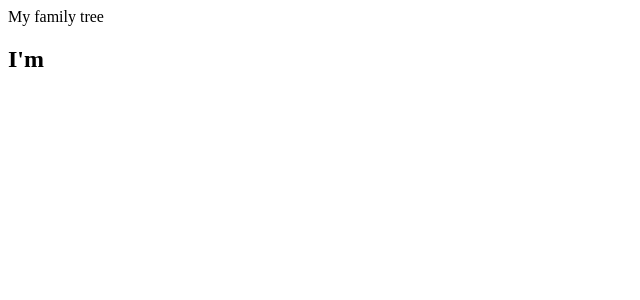
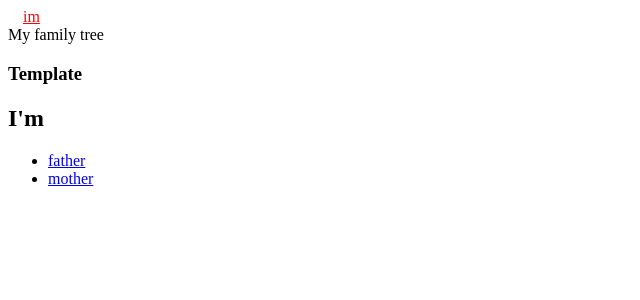
Before and after one commit to uezdy/indexby, a Next.js app: page /im in a window 1280 px wide. Shown: the top 300 px of the page, without its empty margins (0-640 px from the left). Built offline with nearby package versions, Linux system fonts and the light colour scheme.

Commit message:
add routing

```diff
--- a/app/im/page.tsx
+++ b/app/im/page.tsx
@@ -1,4 +1,16 @@
 // `app/dashboard/page.tsx` is the UI for the `/dashboard` URL
+import React from "react";
+
 export default function Page() {
-    return <h1>I&apos;m</h1>
+    return <>
+        <h1>I&apos;m</h1>
+        <ul>
+            <li>
+                <a href="/im/father">father</a>
+            </li>
+            <li>
+                <a href="/im/mother">mother</a>
+            </li>
+        </ul>
+    </>
 }
--- /dev/null
+++ b/app/im/template.tsx
@@ -0,0 +1,6 @@
+export default function Template({ children }: { children: React.ReactNode }) {
+    return <>
+        <h3>Template</h3>
+        <div>{children}</div>
+    </>
+}
--- a/app/layout.tsx
+++ b/app/layout.tsx
@@ -1,12 +1,13 @@
 import React from 'react';
+import {NavLinks} from "./ui/nav-links";
 
 export default function RootLayout({children}: {children: React.ReactNode}) {
     return (
         <html lang="en">
-        <head>
-            <title>12343221</title>
-        </head>
-        <body>{children}</body>
+        <body>
+            <NavLinks />
+            {children}
+        </body>
         </html>
     )
 }
--- a/app/styles/styles.css
+++ b/app/styles/styles.css
@@ -0,0 +1,3 @@
+.link.active {
+    color: red;
+}
--- /dev/null
+++ b/app/ui/nav-links.tsx
@@ -0,0 +1,25 @@
+'use client'
+
+import { usePathname } from 'next/navigation';
+import Link from 'next/link'
+import '@/styles/styles.css'
+
+export function NavLinks() {
+    const pathname = usePathname()
+
+    return (
+        <nav>
+
+            {
+                pathname
+                    .split('/')
+                    .map((el: string, index: number, array: Array<string>) =>
+                        <Link
+                            key={index}
+                            style={{margin: '0 5px'}}
+                            className={`link ${pathname === array.slice(0, index +1).join('/') ? 'active' : ''}`}
+                            href={array.slice(0, index +1).join('/')}>{el}</Link>)
+            }
+        </nav>
+    )
+}
```
Also changed, not shown: app/page.tsx (+7 -1 lines).
